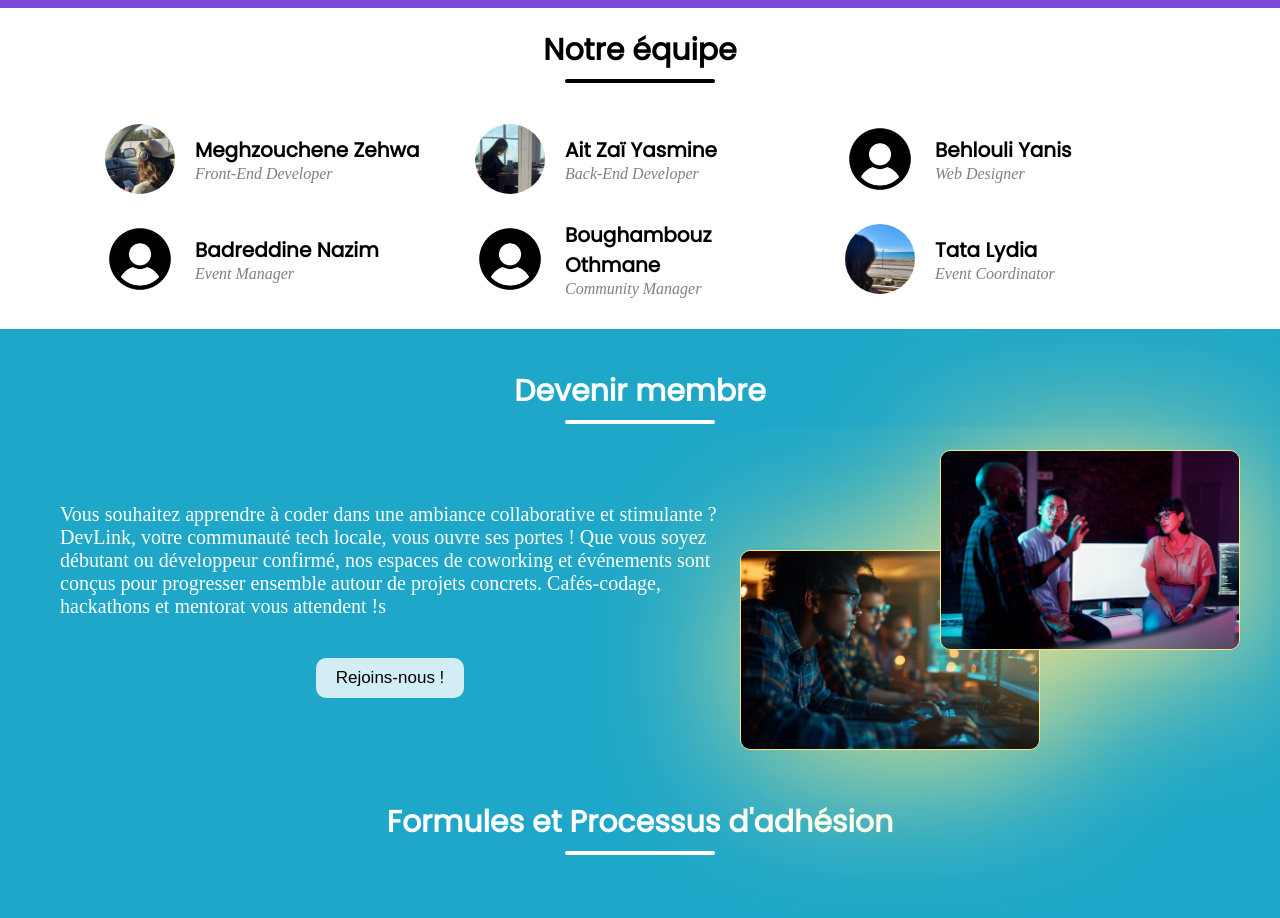
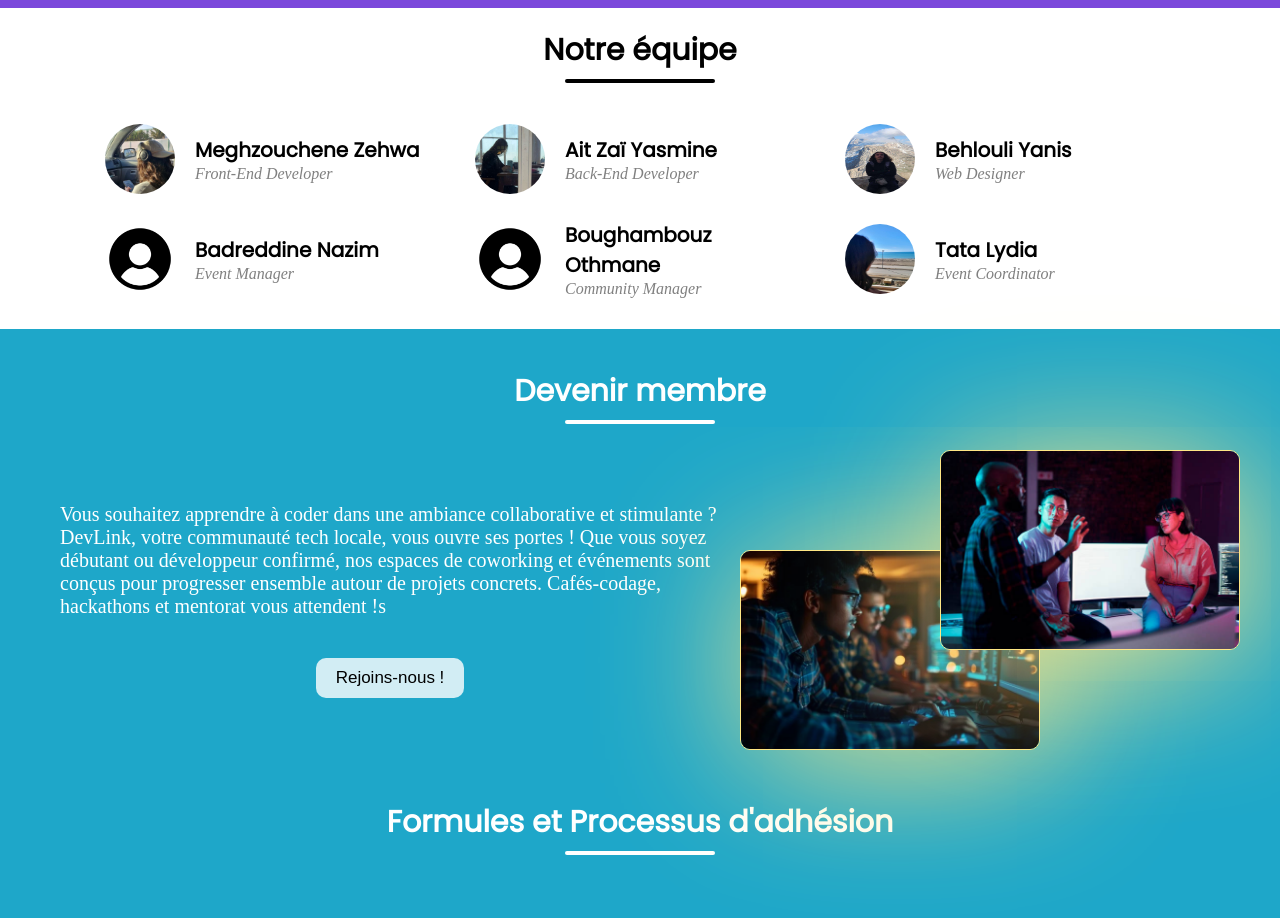
Before and after one commit to nyloux/bytesquad, a plain HTML site: page index.html in a window 1280 px wide. Shown: the part 1860-2778 px from the top of the page. Drawn offline with Linux system fonts and the light colour scheme.

Commit message:
yanis picture

```diff
--- a/index.html
+++ b/index.html
@@ -156,7 +156,7 @@
           </div>
         </div>
         <div class="card">
-          <img src="assets/user.png" alt="" />
+          <img src="assets/yanis.JPG" alt="" />
           <div class="card-txt">
             <h4>Behlouli Yanis</h4>
             <p>Web Designer</p>
```
Also changed, not shown: assets/yanis.JPG (added).
